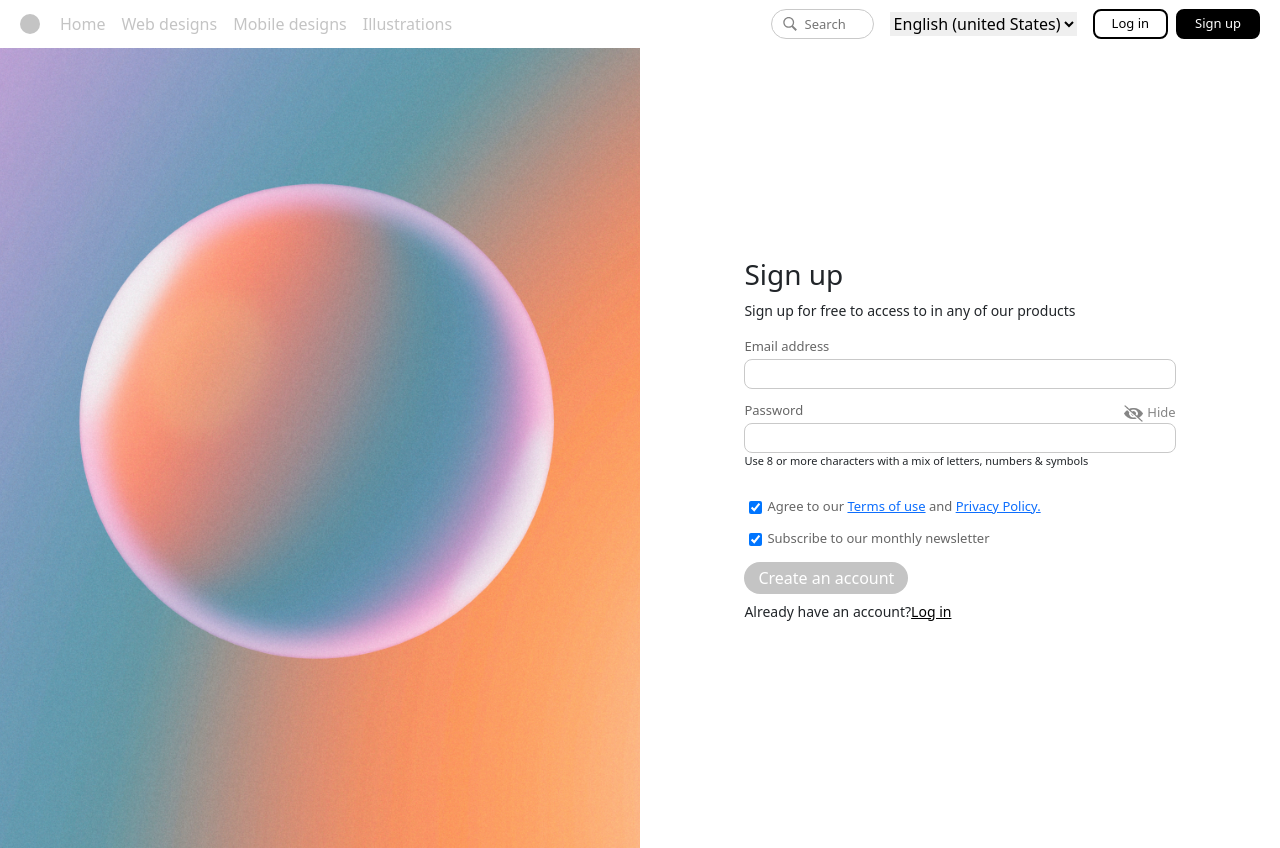
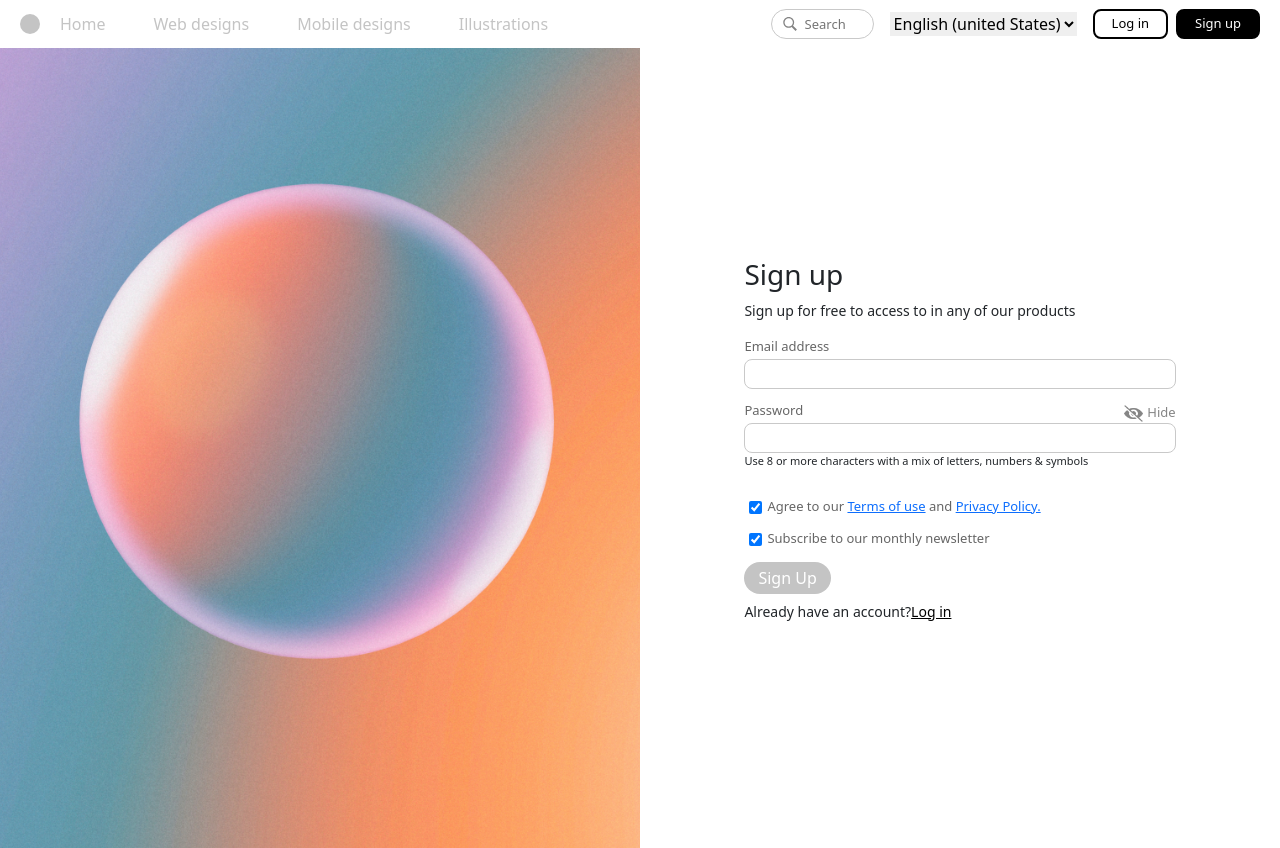
Before and after one commit to MalixxTalha/SignUp_3, a plain HTML site: page index.html in a window 1280 px wide. Drawn offline with nearby package versions, Linux system fonts and the light colour scheme.

Commit message:
Update index.html

```diff
--- a/index.html
+++ b/index.html
@@ -25,7 +25,7 @@
             <div class="nav">
                 <div class="d-flex justify-content-between align-items-center">
                     <span class="header-circle"></span>
-                    <div class="header d-flex justify-content-between align-items-center gap-3">
+                    <div class="header d-flex justify-content-between align-items-center gap-3 gap-md-5">
                         <a href="#" active>Home</a>
                         <a href="#">Web designs</a>
                         <a href="#">Mobile designs</a>
@@ -116,7 +116,7 @@
                             <div class="g-recaptcha" data-sitekey="6Lfbvw8qAAAAANtkyNpEQ_mEDPzAruRy-TicmS0g" style="transform:scale(0.77);-webkit-transform:scale(0.77);transform-origin:0 0;-webkit-transform-origin:0 0;"></div>
 
                             <div class="btn-div">
-                                <button onclick="submitForm(event)" type="submit">Create an account</button>
+                                <button onclick="submitForm(event)" type="submit">Sign Up</button>
                             </div>
                             <p>Already have an account?<a href="">Log in</a></p>
                         </form>
```
